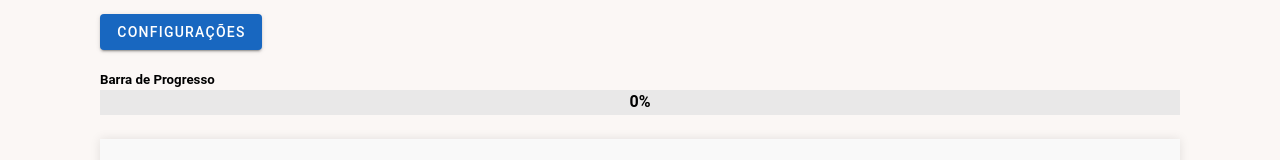
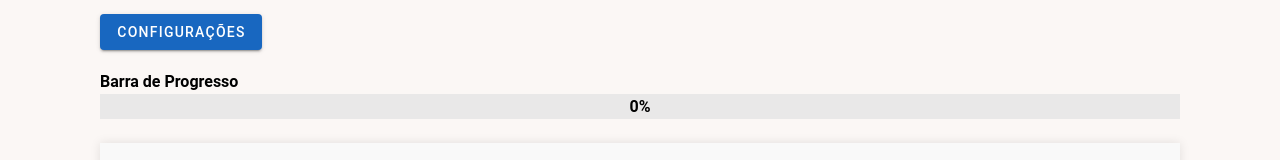
Before and after one commit to GustavoKikey/guideline-project, a Vue app: page /form in a window 1280 px wide. Shown: the part 122-282 px from the top of the page. Built offline with nearby package versions, Linux system fonts and the light colour scheme.

Commit message:
Fixing some details.

```diff
--- a/src/components/NewForm.vue
+++ b/src/components/NewForm.vue
@@ -310,7 +310,7 @@ const items = ref([
     </v-row>
 
     <div>
-        <h5>Barra de Progresso</h5>
+        <h4>Barra de Progresso</h4>
         <v-progress-linear
         v-model=progressNumber
         color="blue-grey"
```
